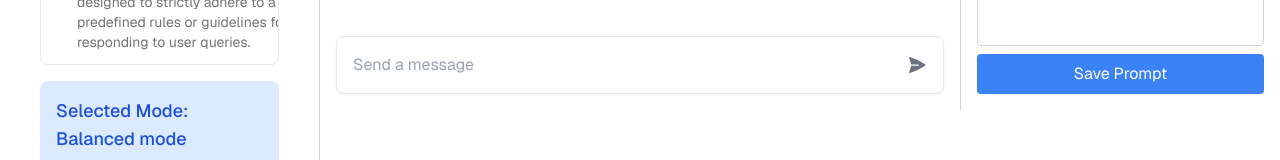
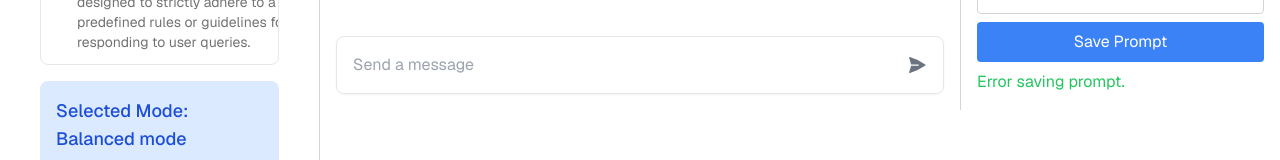
Before and after one commit to lamaranelson/chopinGPT, a Next.js app: page / in a window 1280 px wide. Both pictures are taken after typing "Sample" into the empty fields and a click on the button "Save Prompt". Shown: the part 507-667 px from the top of the page. Built offline with nearby package versions, Linux system fonts and the light colour scheme; no server answers; the database is empty.

Commit message:
add confirmation message when saving prompt

```diff
--- a/src/components/SystemPrompt.tsx
+++ b/src/components/SystemPrompt.tsx
@@ -6,6 +6,7 @@ interface PromptResponse {
 
 const SystemPrompt: React.FC = () => {
   const [note, setNote] = useState<string>("");
+  const [confirmationMessage, setConfirmationMessage] = useState<string>("");
 
   useEffect(() => {
     const fetchPrompt = async () => {
@@ -46,8 +47,10 @@ const SystemPrompt: React.FC = () => {
       }
 
       console.log("Prompt saved successfully");
+      setConfirmationMessage("Prompt saved successfully!"); // Set confirmation message
     } catch (error) {
       console.error("Error saving prompt:", error);
+      setConfirmationMessage("Error saving prompt."); // Set error message
     }
   };
 
@@ -67,6 +70,9 @@ const SystemPrompt: React.FC = () => {
       >
         Save Prompt
       </button>
+      {confirmationMessage && (
+        <div className="mt-2 text-green-500">{confirmationMessage}</div>
+      )}
     </div>
   );
 };
```
